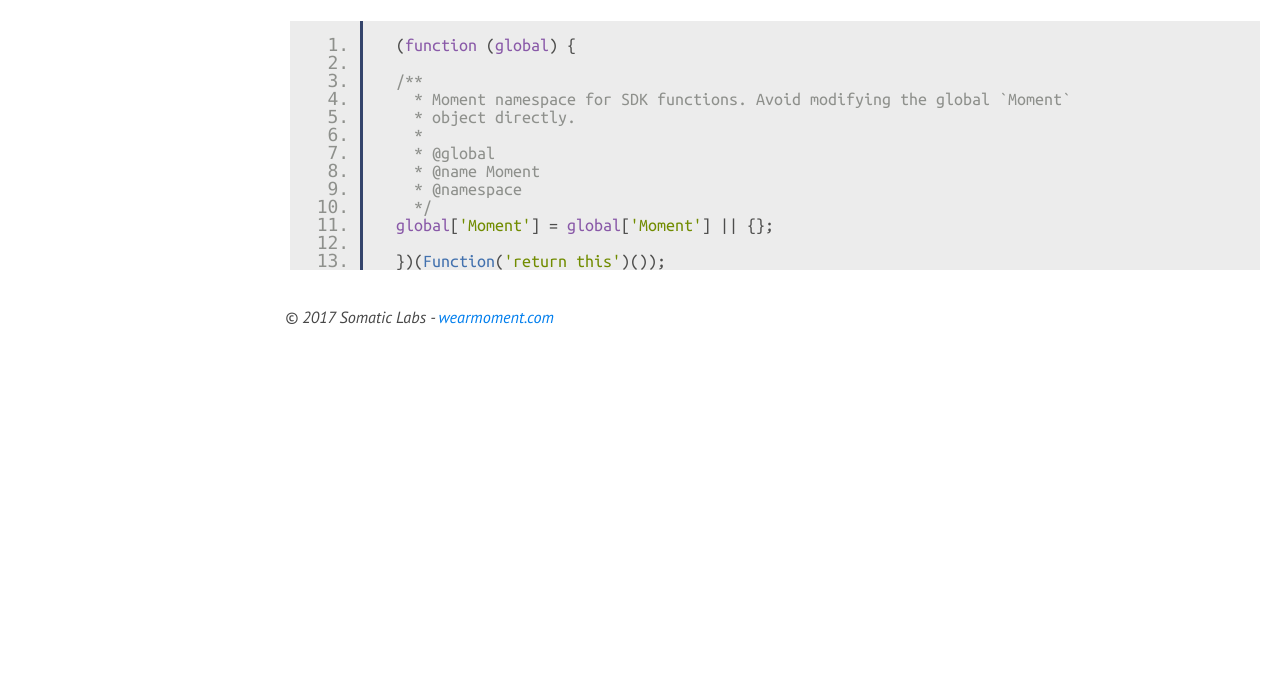
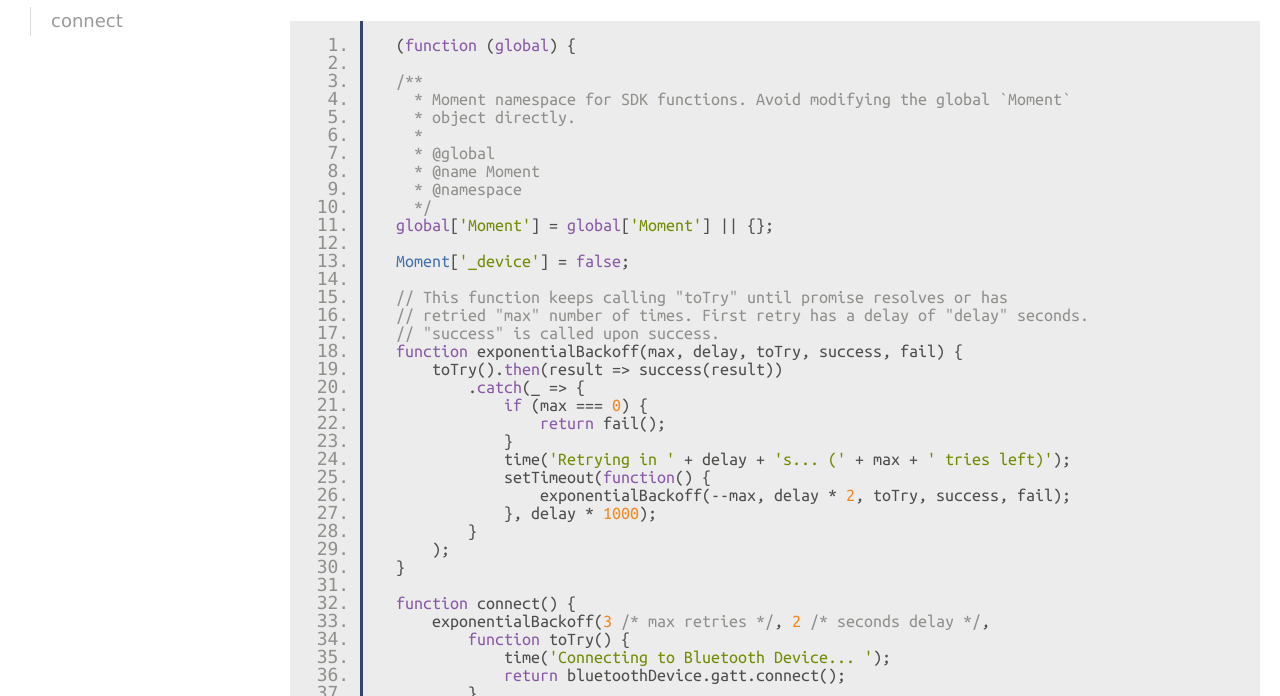
Before and after one commit to jacobrosenthal/moment-web-ble, a website: page docs/moment-web-ble.js.html in a window 1280 px wide. Shown: the part 104-800 px from the top of the page. Drawn offline with Linux system fonts and the light colour scheme.

Commit message:
updated with docs

```diff
--- a/docs/moment-web-ble.js.html
+++ b/docs/moment-web-ble.js.html
@@ -22,7 +22,7 @@
 <label for="nav-trigger" class="overlay"></label>
 
 <nav>
-    <h2><a href="index.html">Home</a></h2><h3>Namespaces</h3><ul><li><a href="Moment.html">Moment</a></li></ul>
+    <h2><a href="index.html">Home</a></h2><h3>Namespaces</h3><ul><li><a href="Moment.html">Moment</a><ul class='methods'><li data-type='method'><a href="Moment.html#.connect">connect</a></li></ul></li></ul>
 </nav>
 
 <div id="main">
@@ -49,6 +49,73 @@
   */
 global['Moment'] = global['Moment'] || {};
 
+Moment['_device'] = false;
+
+// This function keeps calling "toTry" until promise resolves or has
+// retried "max" number of times. First retry has a delay of "delay" seconds.
+// "success" is called upon success.
+function exponentialBackoff(max, delay, toTry, success, fail) {
+    toTry().then(result => success(result))
+        .catch(_ => {
+            if (max === 0) {
+                return fail();
+            }
+            time('Retrying in ' + delay + 's... (' + max + ' tries left)');
+            setTimeout(function() {
+                exponentialBackoff(--max, delay * 2, toTry, success, fail);
+            }, delay * 1000);
+        }
+    );
+}
+
+function connect() {
+    exponentialBackoff(3 /* max retries */, 2 /* seconds delay */,
+        function toTry() {
+            time('Connecting to Bluetooth Device... ');
+            return bluetoothDevice.gatt.connect();
+        },
+        function success() {
+            log('> Bluetooth Device connected. Try disconnect it now.');
+        },
+        function fail() {
+            time('Failed to reconnect.');
+        }
+    );
+}
+
+function onDisconnected() {
+    connect();
+}
+
+/** Connect to Moment with automatic retry after a while.
+  *
+  * @memberof Moment
+  * @name Moment.connect
+  * @method
+  * @static
+  *
+  * @example
+  * // connect to Moment
+  * Moment.connect();
+  */
+Moment['connect'] = function () {
+    var request = navigator.bluetooth.requestDevice({
+        'filters': [{
+          'services': ['00009B69-58FD-0A19-9B69-4CF88FC7B8DA']
+        }]
+    });
+
+    request.then(function (device) {
+        Moment['_device'] = device;
+        bluetoothDevice.addEventListener('gattserverdisconnected', onDisconnected);
+        connect();
+    });
+
+    request.catch(function (error) {
+        Moment['_device'] = false;
+    });
+};
+
 })(Function('return this')());
 </code></pre>
         </article>
```
Also changed, not shown: docs/Moment.html (+95 -1 lines), docs/index.html (+1 -1 lines), src/moment-web-ble.js (+11 -0 lines).
